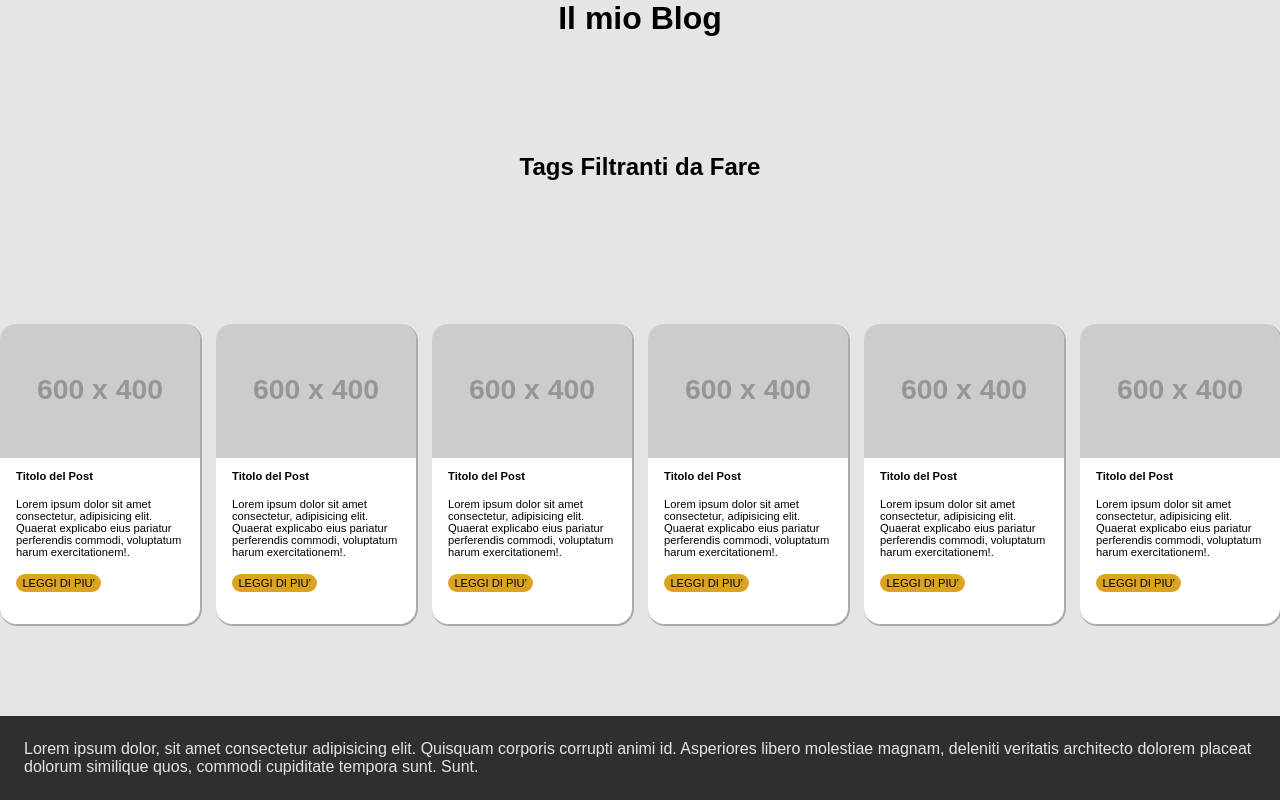
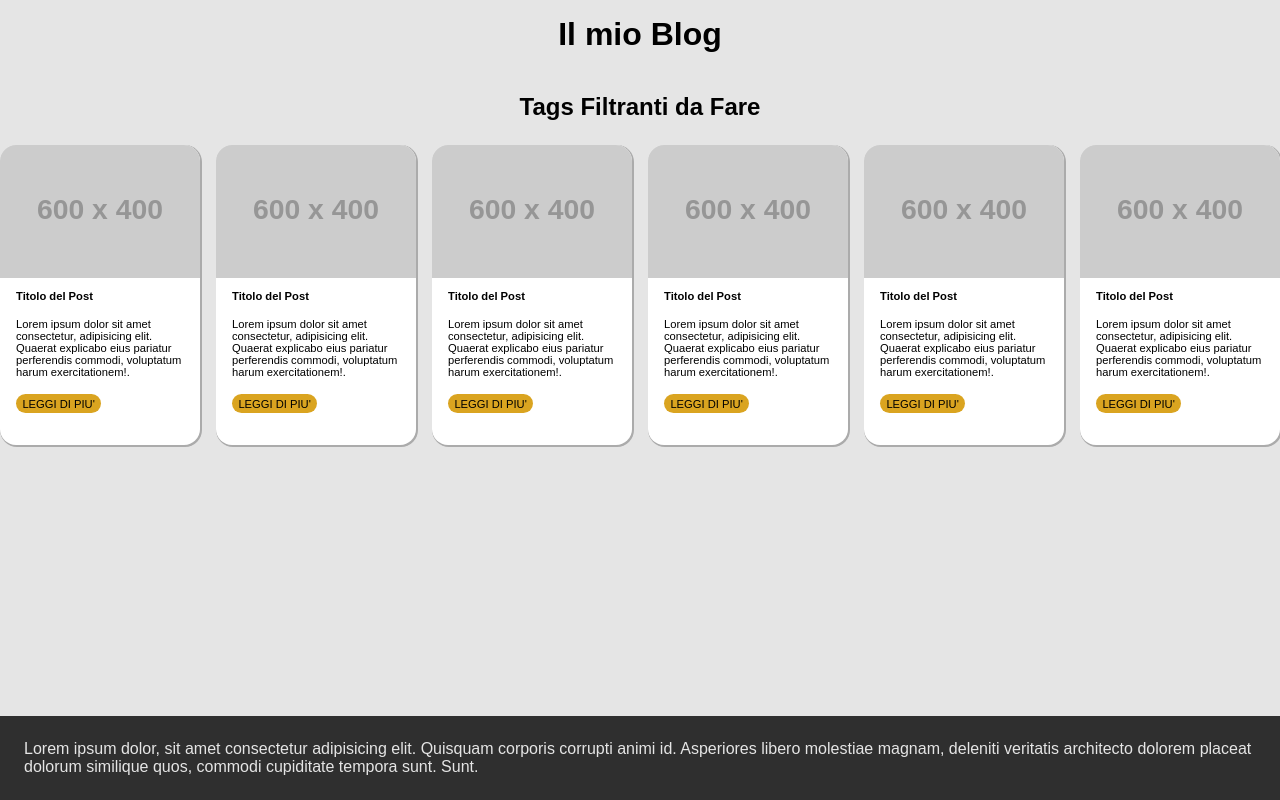
Before and after one commit to MarcoProstamo/react-components, a React (Vite) app: page / in a window 1280 px wide. Built offline with nearby package versions, Linux system fonts and the light colour scheme.

Commit message:
Fix → Minor Aesthetic Fixes

```diff
--- a/src/index.css
+++ b/src/index.css
@@ -54,14 +54,15 @@ body {
   width: 100vw;
 }
 
+.wrapper > header {
+  margin: 1rem;
+}
+
 .wrapper > main {
   height: 100%;
-  display: flex;
-  justify-content: center;
-  align-items: center;
-  flex-wrap: wrap;
+  margin: 0 auto;
   overflow-y: auto;
-  padding: 2rem 0;
+  padding-bottom: 1.5rem;
 }
 
 /* # Card */
```
